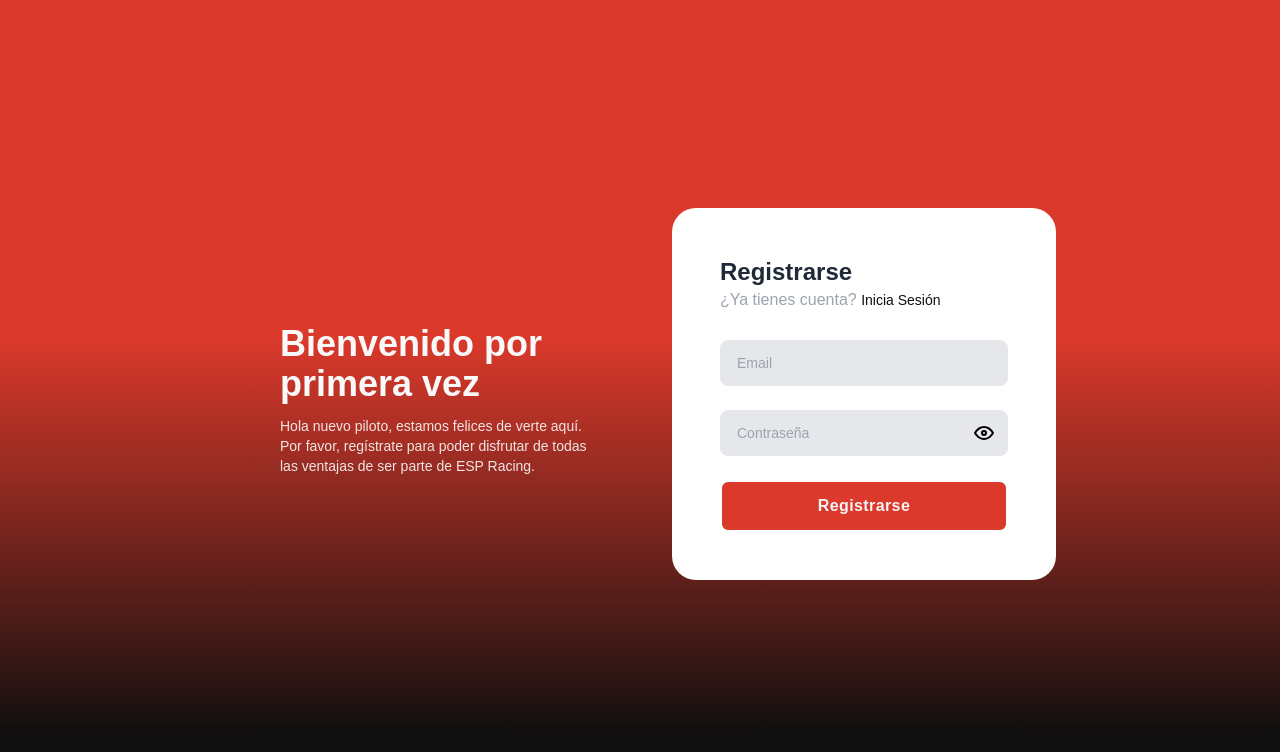
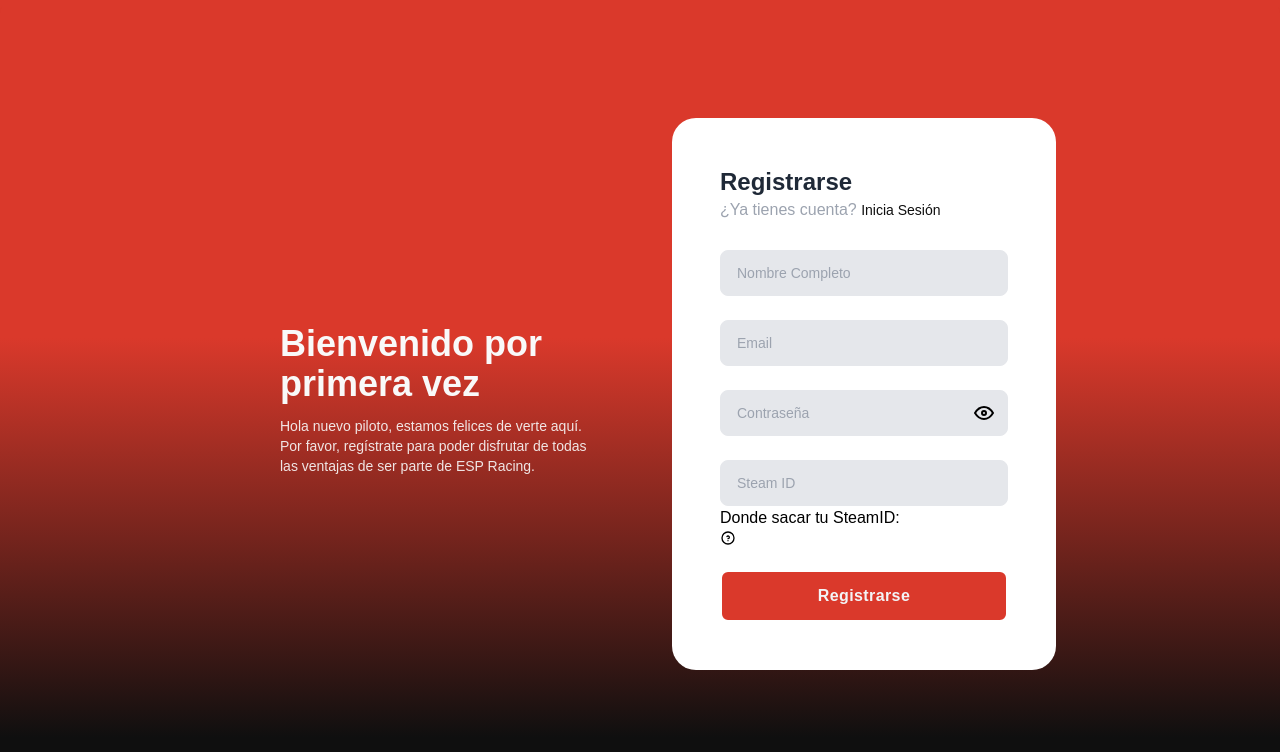
Before and after one commit to MrPotato1698/espracing, an Astro site: page /register in a window 1280 px wide. Shown: the part 350-1102 px from the top of the page. Built offline with nearby package versions, Linux system fonts and the light colour scheme; Astro itself is replaced by a stand-in of ours.

Commit message:
feat: Add validation for name and steam ID in registration API + include user in Turso DB

```diff
--- a/src/pages/api/auth/register.ts
+++ b/src/pages/api/auth/register.ts
@@ -1,13 +1,24 @@
 import type { APIRoute } from "astro";
-import { supabase } from "../../../lib/supabase";
+import { supabase } from "@/lib/supabase";
+import { turso } from "@/turso";
 
 export const POST: APIRoute = async ({ request, redirect }) => {
   const formData = await request.formData();
   const email = formData.get("email")?.toString();
   const password = formData.get("password")?.toString();
+  const name = formData.get("name")?.toString();
+  const steamId = formData.get("steam_id")?.toString();
 
   if (!email || !password) {
     return new Response("Correo electrónico y contraseña obligatorios", { status: 400 });
+  }
+
+  if (!name) {
+    return new Response("Nombre obligatorio", { status: 400 });
+  }
+
+  if (!steamId) {
+    return new Response("Steam ID obligatorio", { status: 400 });
   }
 
   const { error } = await supabase.auth.signUp({
@@ -19,5 +30,13 @@ export const POST: APIRoute = async ({ request, redirect }) => {
     return new Response(error.message, { status: 500 });
   }
 
+  const transaction = await turso.transaction("write");
+  await transaction.execute({
+    sql: `INSERT INTO User (email, name, steamId, role) VALUES (?, ?, ?, ?)`,
+    args: [email, name, steamId, 4],
+  });
+
+  await transaction.commit();
+
   return redirect("/");
 };
--- a/src/pages/api/auth/signin.ts
+++ b/src/pages/api/auth/signin.ts
@@ -1,5 +1,6 @@
 import type { APIRoute } from "astro";
-import { supabase } from "../../../lib/supabase";
+import { supabase } from "@/lib/supabase";
+import { turso } from "@/turso";
 
 
 export const POST: APIRoute = async ({ request, cookies, redirect }) => {
@@ -33,5 +34,7 @@ export const POST: APIRoute = async ({ request, cookies, redirect }) => {
     path: "/",
   });
 
+  // TODO: Asign ID to user in Turso if it doesn't exist
+
   return redirect("/myprofile");
 };
--- a/src/pages/register.astro
+++ b/src/pages/register.astro
@@ -52,8 +52,15 @@ if (accessToken && refreshToken) {
             >
           </p>
         </div>
+        <div class="space-y-6">
+        <input
+            class="w-full px-4 py-3 text-sm text-black bg-gray-200 border border-gray-200 rounded-lg focus:bg-gray-100 focus:outline-none focus:border-[#0f0f0f] focus:text-black"
+            type="text"
+            name="name"
+            id="name"
+            placeholder="Nombre Completo"
+          />
 
-        <div class="space-y-6">
           <input
             class="w-full px-4 py-3 text-sm text-black bg-gray-200 border border-gray-200 rounded-lg focus:bg-gray-100 focus:outline-none focus:border-[#0f0f0f] focus:text-black"
             type="text"
@@ -78,6 +85,34 @@ if (accessToken && refreshToken) {
             </div>
           </div>
 
+          <input
+            class="w-full px-4 py-3 text-sm text-black bg-gray-200 border border-gray-200 rounded-lg focus:bg-gray-100 focus:outline-none focus:border-[#0f0f0f] focus:text-black"
+            type="text"
+            name="steam_id"
+            id="steam_id"
+            placeholder="Steam ID"
+          />
+          <a href="https://www.steamidfinder.com/"
+            target="_blank"
+            title="AYUDA: si no sabes como mirar tu SteamID, pincha aqui"
+            class = "text-black flex-grow">
+            Donde sacar tu SteamID:
+            <svg
+              viewBox="0 0 24 24"
+              fill="none"
+              stroke="black"
+              stroke-width="2"
+              stroke-linecap="round"
+              stroke-linejoin="round"
+              class="w-4 h-4 justify-end no-underline">
+              <path stroke="none" d="M0 0h24v24H0z" fill="none"/>
+              <path d="M3 12a9 9 0 1 0 18 0a9 9 0 0 0 -18 0" />
+              <path d="M12 16v.01" />
+              <path d="M12 13a2 2 0 0 0 .914 -3.782a1.98 1.98 0 0 0 -2.414 .483" />
+            </svg>
+          </a>
+
+
           <button
             type="submit"
             class="flex justify-center w-full p-3 font-semibold tracking-wide text-gray-100 transition duration-300 ease-in bg-[#da392b] border-2 border-white rounded-lg cursor-pointer hover:border-[#da392b] hover:bg-white hover:text-[#da392b]"
```
